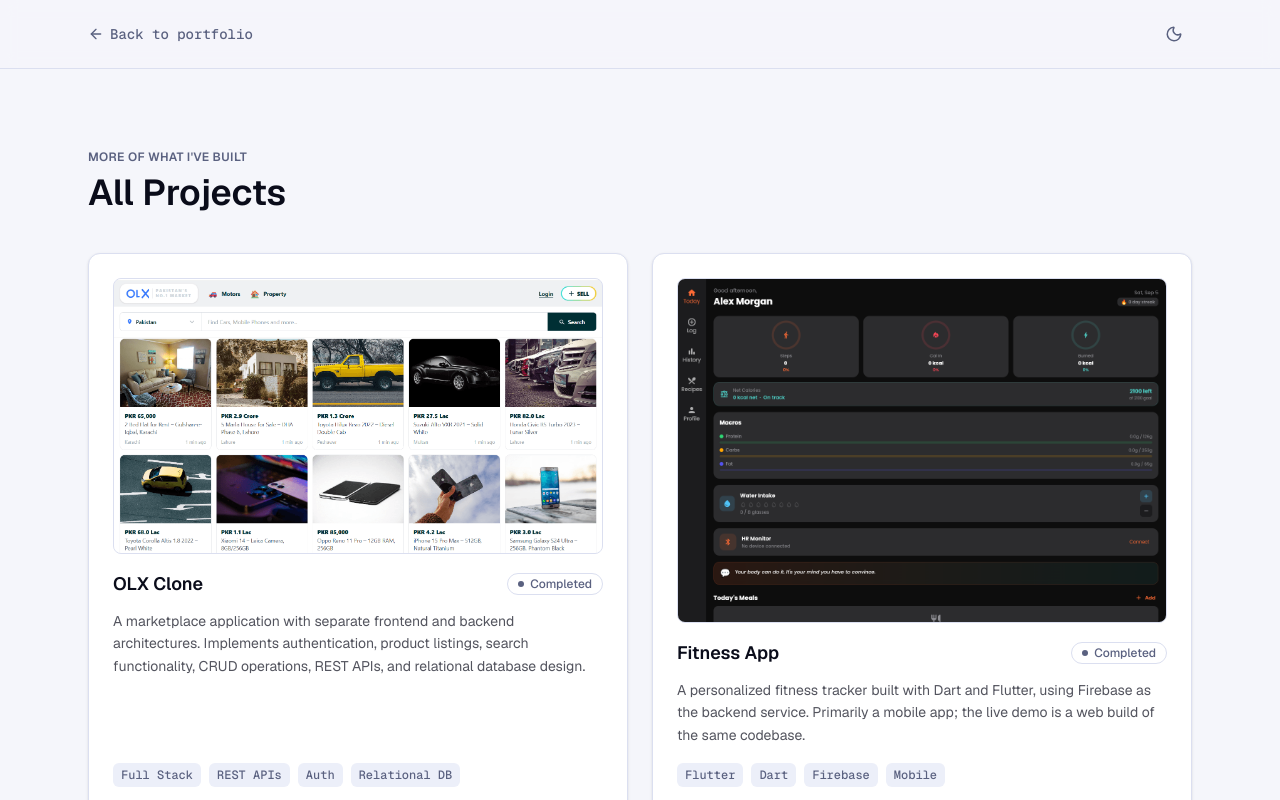
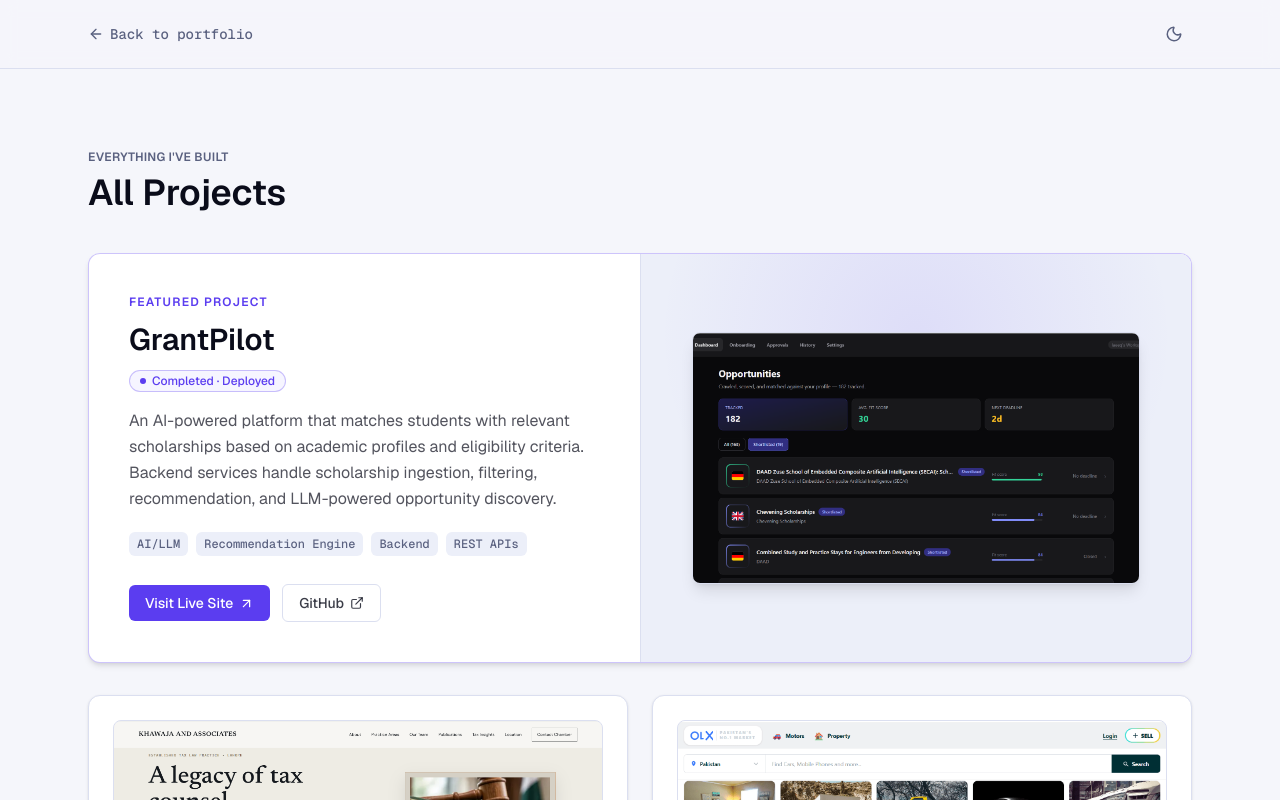
Before and after one commit to KH-M-LAEEQ/Portfolio, a Next.js app: page /projects in a window 1280 px wide. Shown: the top 800 px of the page. Built offline with nearby package versions, Linux system fonts and the light colour scheme.

Commit message:
Show all projects on the /projects page, not just the overflow

```diff
--- a/app/projects/page.tsx
+++ b/app/projects/page.tsx
@@ -5,11 +5,7 @@ import ThemeToggle from "@/components/ThemeToggle";
 import Footer from "@/components/Footer";
 import { projects } from "@/data/cv";
 
-const HOME_SLUGS = ["grantpilot", "khawaja-law", "competitive-intelligence-monitor"];
-
 export default function ProjectsPage() {
-  const restProjects = projects.filter((p) => !HOME_SLUGS.includes(p.slug));
-
   return (
     <div className="flex flex-1 flex-col">
       <header className="sticky top-0 z-50 border-b border-border bg-background/90 backdrop-blur-sm">
@@ -29,12 +25,12 @@ export default function ProjectsPage() {
         <section className="border-b border-border">
           <div className="mx-auto max-w-6xl px-6 py-16 md:py-20">
             <p className="mb-2 text-xs font-semibold uppercase tracking-wide text-muted">
-              More of what I've built
+              Everything I've built
             </p>
             <h1 className="mb-10 text-3xl font-semibold text-foreground md:text-4xl">
               All Projects
             </h1>
-            <ProjectList projects={restProjects} />
+            <ProjectList projects={projects} />
           </div>
         </section>
       </main>
```
